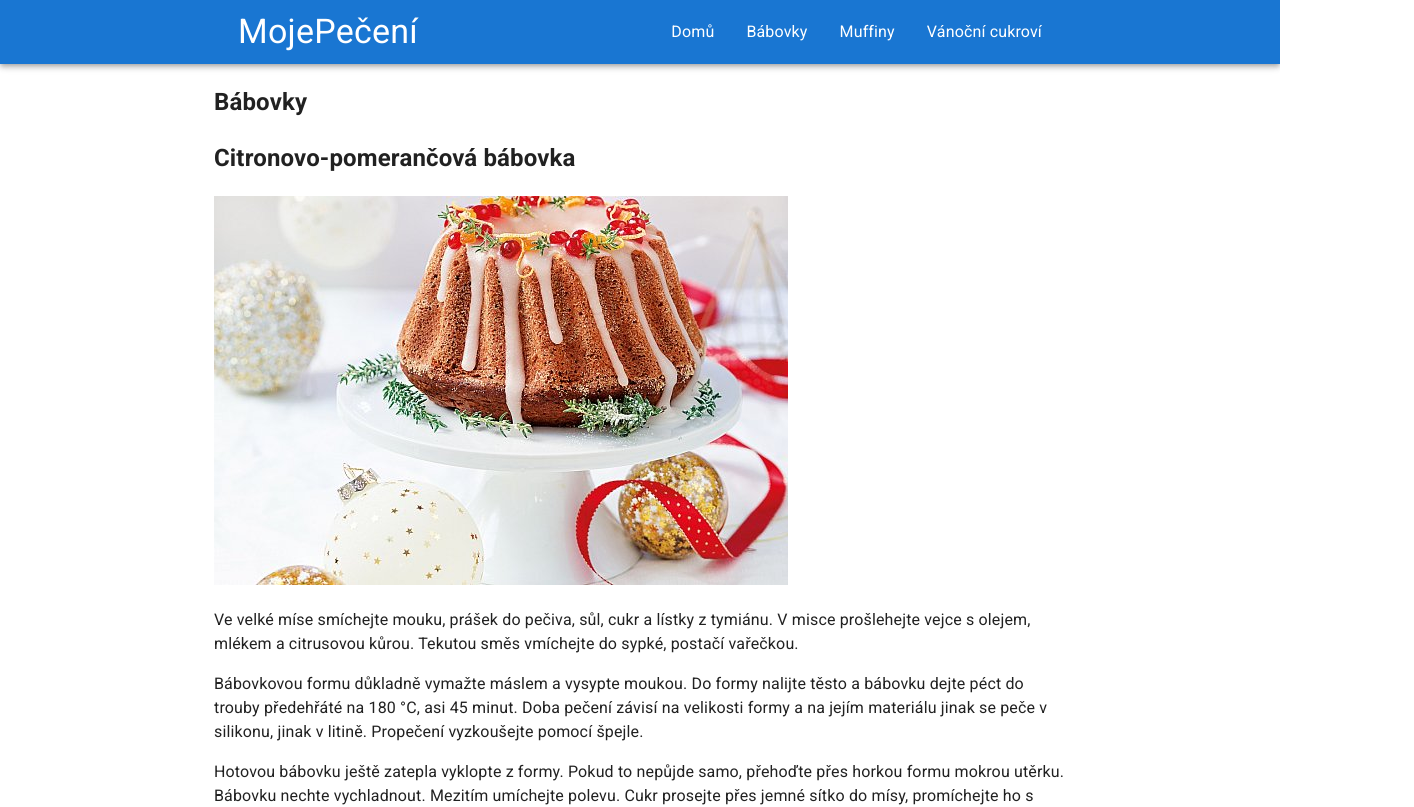
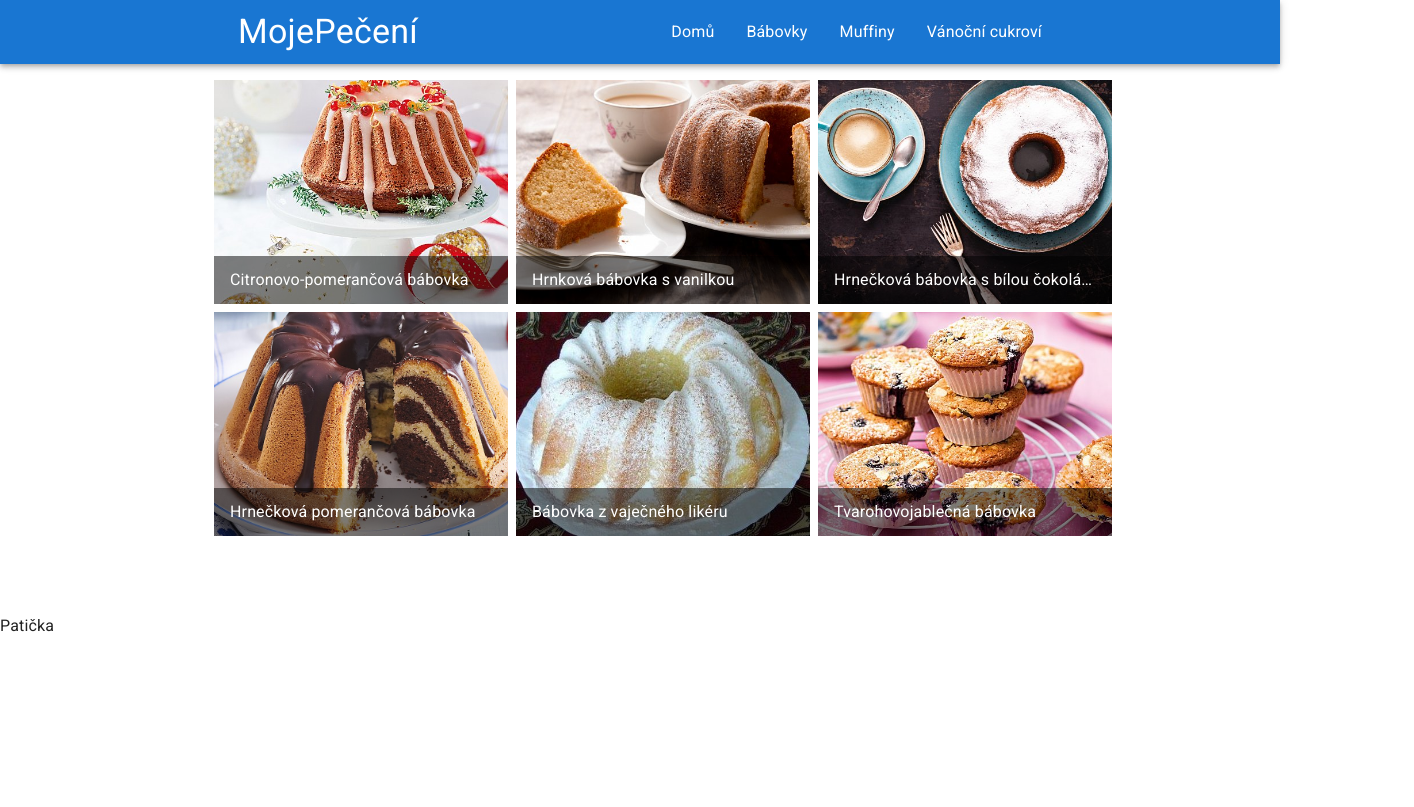
Before and after one commit to Barbora6/moje-peceni, a React (Create React App) app: page /marbleCake in a window 1280 px wide. Shown: the top 807 px of the page, 1414 px wide, since content can reach past the window. Built offline with nearby package versions, Linux system fonts and the light colour scheme.

Commit message:
changed MarbleCake

```diff
--- a/src/Pages/cookies/Cookies.js
+++ b/src/Pages/cookies/Cookies.js
@@ -13,7 +13,7 @@ const handleArticleClick = (article) => {
   console.log(article);
   }
 
-  return <Box Width='2500px' display='flex' justifyContent='center' alignItems='center' flexWrap='wrap'>
+  return <Box Width='1200px' display='flex' justifyContent='center' alignItems='center' flexWrap='wrap'>
 
      {
            recepiesCookies.map((oneCook) => {
@@ -29,7 +29,7 @@ const handleArticleClick = (article) => {
                           height='240'
                           width='350'
                           image= {`pictures/${image}`}>
-                  </CardMedia>
+                          </CardMedia>
                            {/* <Typography variant='body2' color='text.secondary'><div dangerouslySetInnerHTML={{__html:description}}/></Typography> */}
                           {/* <Typography variant='body2' color='text.secondary'>Čas přípravy: {time} minut</Typography> */}
                           <CardActions>
@@ -40,7 +40,7 @@ const handleArticleClick = (article) => {
               </Box>
             </article>
           })
-     }
+}
 
   </Box>
 }
--- a/src/Pages/marbleCake/MarbleCake.js
+++ b/src/Pages/marbleCake/MarbleCake.js
@@ -1,5 +1,7 @@
 import recepiesMarbleCake from '../../data/data_marbleCake'
 import { useState } from 'react'
+import { Stack, ImageList, ImageListItem, Box, ImageListItemBar, CardActions } from '@mui/material'
+
 
 const MarbleCake = () => {
 
@@ -12,26 +14,29 @@ const handleArticleClick = (article) => {
   }
 
 
-  return <section>
-    <h2>Bábovky</h2>
+  return <Stack spacing={4}>
+    <Box sx={{width:1200, height: 550, overflowY:'scroll'}}>
+    <ImageList
+        variant='masonry'
+        cols={4}
+        rowHeight={224}
+        gap={8}
+    >
+        {
+            recepiesMarbleCake.map((item) => {
+              return <ImageListItem key={item.id} onClick={() => handleArticleClick(item)}>
+                    <img
+                    src={`pictures/${item.image}`}
+                    alt=''
+                    loading='lazy' />
+                    <ImageListItemBar title={item.title}/>
+                    </ImageListItem>
+            }
+          )}
+    </ImageList>
+</Box>
 
-    {
-        recepiesMarbleCake.map((oneRecipe) => {
-            const{id, image, title, description, difficulty, time} = oneRecipe
-
-            return <article key={id} onClick={() => handleArticleClick(oneRecipe)}>
-            <h2>{title}</h2>
-            <img src={`pictures/${image}`} alt="" />
-            <div dangerouslySetInnerHTML={{__html:description}}/>
-            <p>{difficulty}</p>
-            <p>{time}</p>
-            <a href={`/OneRecipe/${id}`}>Detail:</a>
-          </article>
-        })
-
-    }
-
-  </section>
+  </Stack>
 
 }
 
```
